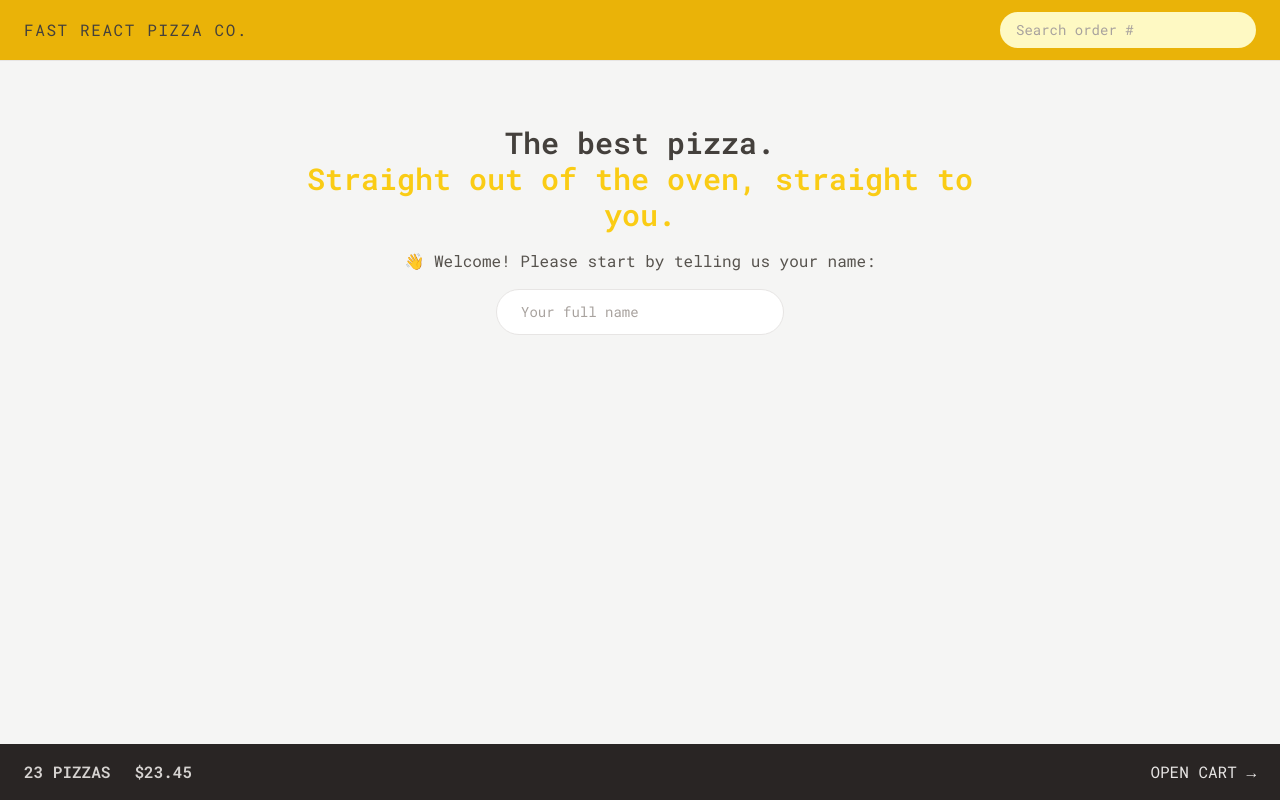
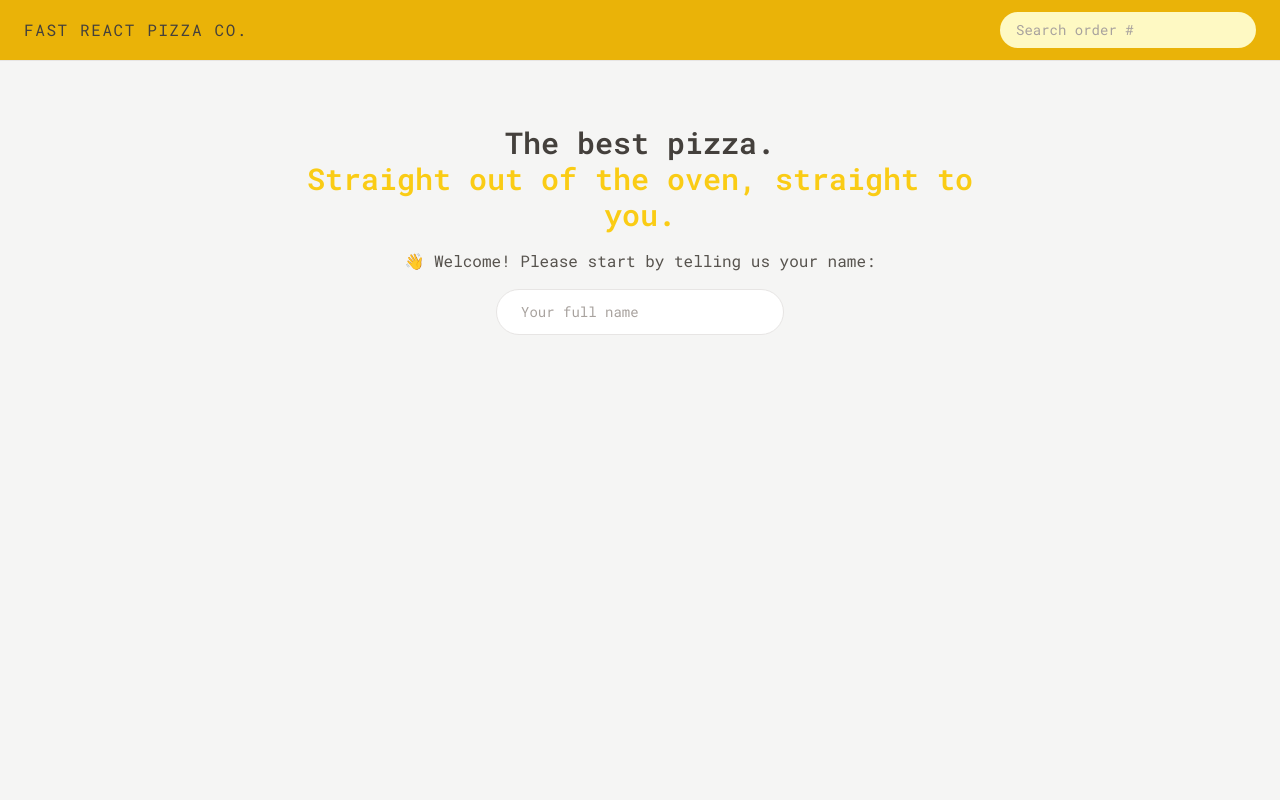
Before and after one commit to OmarElkeshen38/Fast-React-Pizza, a React (Vite) app: page / in a window 1280 px wide. Built offline with nearby package versions, Linux system fonts and the light colour scheme.

Commit message:
build the cart overview with redux selectors

```diff
--- a/src/features/cart/CartOverview.jsx
+++ b/src/features/cart/CartOverview.jsx
@@ -1,11 +1,19 @@
+import { useSelector } from "react-redux";
 import { Link } from "react-router-dom";
+import { getTotalCartPrice, getTotalCartQuantity } from "./cartSlice";
+import { formatCurrency } from "../../utils/helpers";
 
 function CartOverview() {
+  const totalCartQuantity = useSelector(getTotalCartQuantity);
+  const totalCartPrice = useSelector(getTotalCartPrice);
+
+  if (!totalCartPrice) return null;
+
   return (
     <div className="flex items-center justify-between bg-stone-800 px-4 py-4 sm:px-6 uppercase text-stone-200">
       <p className="text-stone-300 space-x-4 sm:space-x-6 font-semibold text-sm md:text-base">
-        <span>23 pizzas</span>
-        <span>$23.45</span>
+        <span>{totalCartQuantity} pizzas</span>
+        <span>{formatCurrency(totalCartPrice)}</span>
       </p>
       <Link to="/cart">Open cart &rarr;</Link>
     </div>
--- a/src/features/cart/cartSlice.js
+++ b/src/features/cart/cartSlice.js
@@ -2,7 +2,7 @@
 
 const initialState = {
     cart: [
-        {pizzaId: 12, name: 'mediterranean', quantity: 2, unitPrice: 16, totalPrice: 32},
+        // {pizzaId: 12, name: 'mediterranean', quantity: 2, unitPrice: 16, totalPrice: 32},
     ],
 };
 
@@ -40,3 +40,11 @@
 export const { addItem, deleteItem, increaseItemQuantity, decreaseItemQuantity, clearCart } = cartSlice.actions;
 
 export default cartSlice.reducer;
+
+export const getTotalCartQuantity = (state) =>
+    state.cart.cart.reduce((sum, item) =>
+        sum + item.quantity, 0);
+
+export const getTotalCartPrice = (state) =>
+    state.cart.cart.reduce((sum, item) =>
+        sum + item.totalPrice, 0)
```
